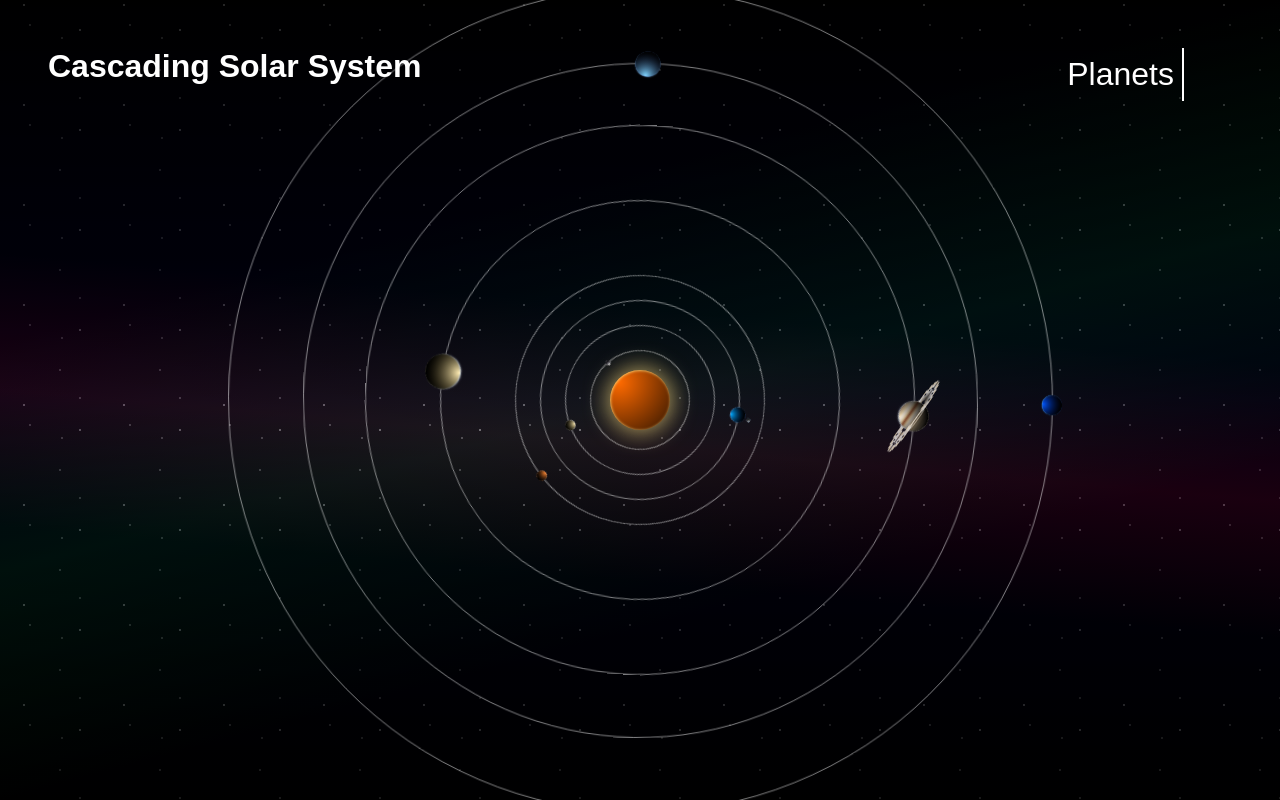
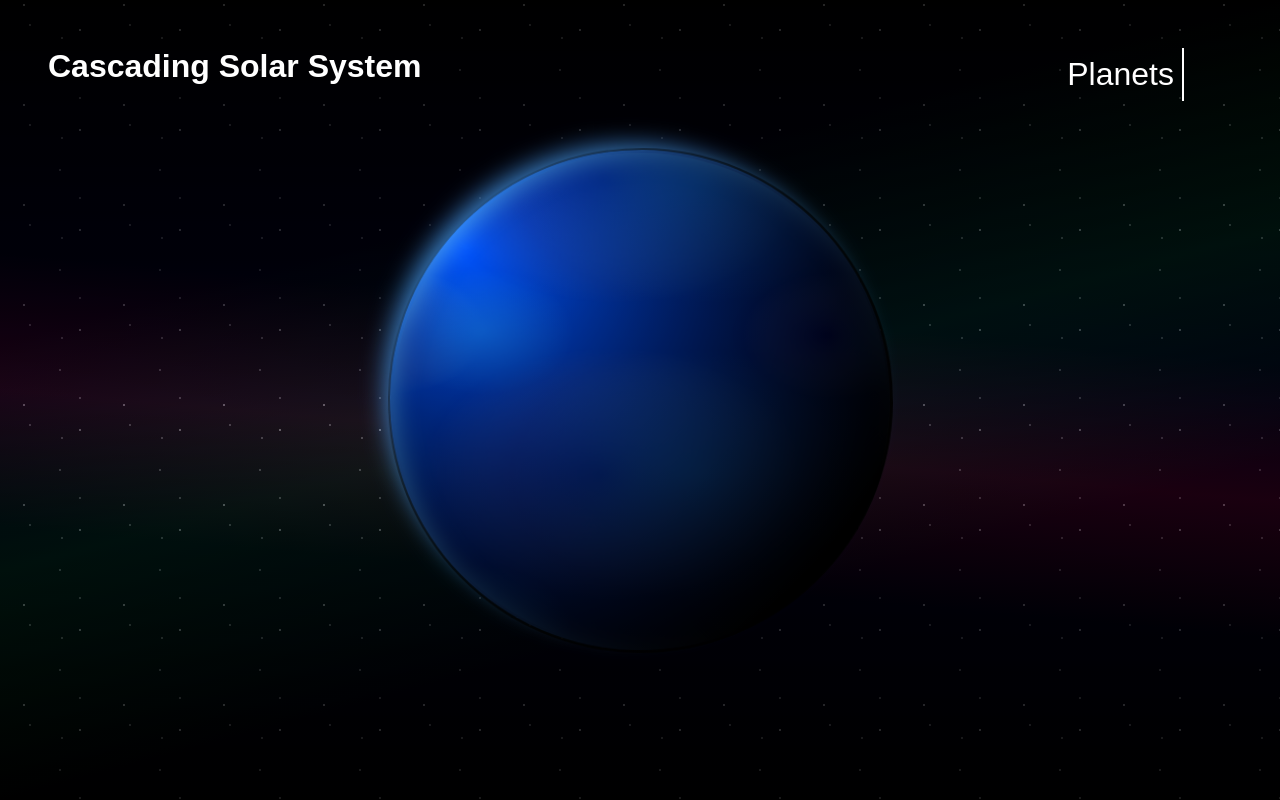
Before and after one commit to matthewtodor/Cascading-Solar-System, a React (Create React App) app in the folder client/: page / in a window 1280 px wide. Built offline with nearby package versions, Linux system fonts and the light colour scheme.

Commit message:
zoom tests

```diff
--- a/client/src/components/Planet/style.css
+++ b/client/src/components/Planet/style.css
@@ -8,6 +8,11 @@
 	display: flex;
 	justify-content: center;
 	align-items: center;
+	transition: all 3s ease-in-out;
+}
+
+.planet-container * {
+	transition: all 3s ease-in-out;
 }
 
 .planet-scale {
@@ -25,6 +30,10 @@
 	box-shadow: 20px 20px 200px 0 black;
 	width: 500px;
 	height: 500px;
+}
+
+.planet * {
+	transition: all 3s ease-in-out;
 }
 
 /* navigation */
--- a/client/src/components/SolarSystem/index.js
+++ b/client/src/components/SolarSystem/index.js
@@ -1,10 +1,12 @@
-import Planet from "../Planet";
-import { Link } from "react-router-dom";
-import "./style.css";
+import { useLocation } from 'react-router-dom';
+
+import Planet from '../Planet';
+import { Link } from 'react-router-dom';
+import './style.css';
 
 function SolarSystem({ scale }) {
 	// handle use of a percent symbol in scale
-	if (scale.charAt(scale.length - 1) === "%") {
+	if (scale.charAt(scale.length - 1) === '%') {
 		scale = scale.slice(0, -1);
 	}
 
@@ -51,50 +53,69 @@ function SolarSystem({ scale }) {
 	// planets scaled for solar system visual
 	const planets = [
 		{
-			name: "sun",
-			scale: "12%",
+			name: 'sun',
+			scale: '12%'
 		},
 		{
-			name: "mercury",
-			scale: "1%",
+			name: 'mercury',
+			scale: '1%'
 		},
 		{
-			name: "venus",
-			scale: "2%",
+			name: 'venus',
+			scale: '2%'
 		},
 		{
-			name: "earth",
-			scale: "3%",
+			name: 'earth',
+			scale: '3%'
 		},
 		{
-			name: "mars",
-			scale: "2%",
+			name: 'mars',
+			scale: '2%'
 		},
 		{
-			name: "jupiter",
-			scale: "7%",
+			name: 'jupiter',
+			scale: '7%'
 		},
 		{
-			name: "saturn",
-			scale: "6%",
+			name: 'saturn',
+			scale: '6%'
 		},
 		{
-			name: "uranus",
-			scale: "5%",
+			name: 'uranus',
+			scale: '5%'
 		},
 		{
-			name: "neptune",
-			scale: "4%",
-		},
+			name: 'neptune',
+			scale: '4%'
+		}
 	];
 
+	// get current url path
+	// const { pathname } = useLocation();
+	const pathname = 'planets/neptune';
+
 	return (
-		<div className="solar-system" style={{ transform: `scale(${scale / 100})` }}>
+		<div className='solar-system' style={{ transform: `scale(${scale / 100})` }}>
 			{planets.map((planet) => {
+				// set conditional class on planet
+				let conditionalClass;
+				let currentScale;
+
+				if (pathname === '/') {
+					conditionalClass = ' default-planet';
+					currentScale = planet.scale;
+				} else if (pathname === `planets/${planet.name}`) {
+					conditionalClass = ' focus-planet';
+					currentScale = '100';
+				} else {
+					conditionalClass = ' unfocus-planet';
+					currentScale = planet.scale;
+				}
+
 				return (
-					<div key={planet.name} id={planet.name + "-orbit"} className="planet-orbit-container">
-						<Link to={`planets/${planet.name}`} className="page-link">
-							<Planet name={planet.name} scale={planet.scale} />
+					<div key={planet.name} id={planet.name + '-orbit'} className={'planet-orbit-container' + conditionalClass}>
+						<Link to={`planets/${planet.name}`} className='page-link'>
+							<Planet name={planet.name} scale={currentScale} />
 						</Link>
 					</div>
 				);
--- a/client/src/components/SolarSystem/style.css
+++ b/client/src/components/SolarSystem/style.css
@@ -4,6 +4,11 @@
 	align-items: center;
 	width: 100%;
 	height: 100%;
+}
+
+.solar-system *,
+.planet-orbit-container * {
+	transition: all 3s ease-in-out;
 }
 
 .planet-orbit-container {
@@ -20,9 +25,31 @@
 .solar-system .planet:hover {
 	cursor: pointer;
 }
+
+.default-planet {
+	animation: default-planet 1s 2s ease-in-out both !important;
+}
+
+.focus-planet {
+	border: 0.5px solid rgba(255, 255, 255, 0);
+	width: 0px !important;
+	height: 0px !important;
+	transform: rotate(0deg);
+	/* animation: focus-planet 3s ease-in-out both !important; */
+}
+
+.focus-planet .planet {
+	transform: rotate(0deg) !important;
+}
+
+.unfocus-planet {
+	animation: unfocus-planet 3s ease-in-out both !important;
+}
+
 .page-link {
 	display: flex;
 }
+
 #sun-orbit {
 	z-index: 9;
 }
@@ -135,6 +162,37 @@
 	box-shadow: none;
 }
 
+@keyframes default-planet {
+	from {
+	}
+
+	to {
+		opacity: 1;
+	}
+}
+
+@keyframes focus-planet {
+	from {
+		max-width: 1000px;
+		max-height: 1000px;
+	}
+
+	to {
+		max-width: 0px;
+		max-height: 0px;
+		transform: rotate(0deg);
+	}
+}
+
+@keyframes unfocus-planet {
+	from {
+	}
+
+	to {
+		opacity: 0;
+	}
+}
+
 @keyframes solar-system-orbit {
 	from {
 		transform: rotate(0deg);
```
